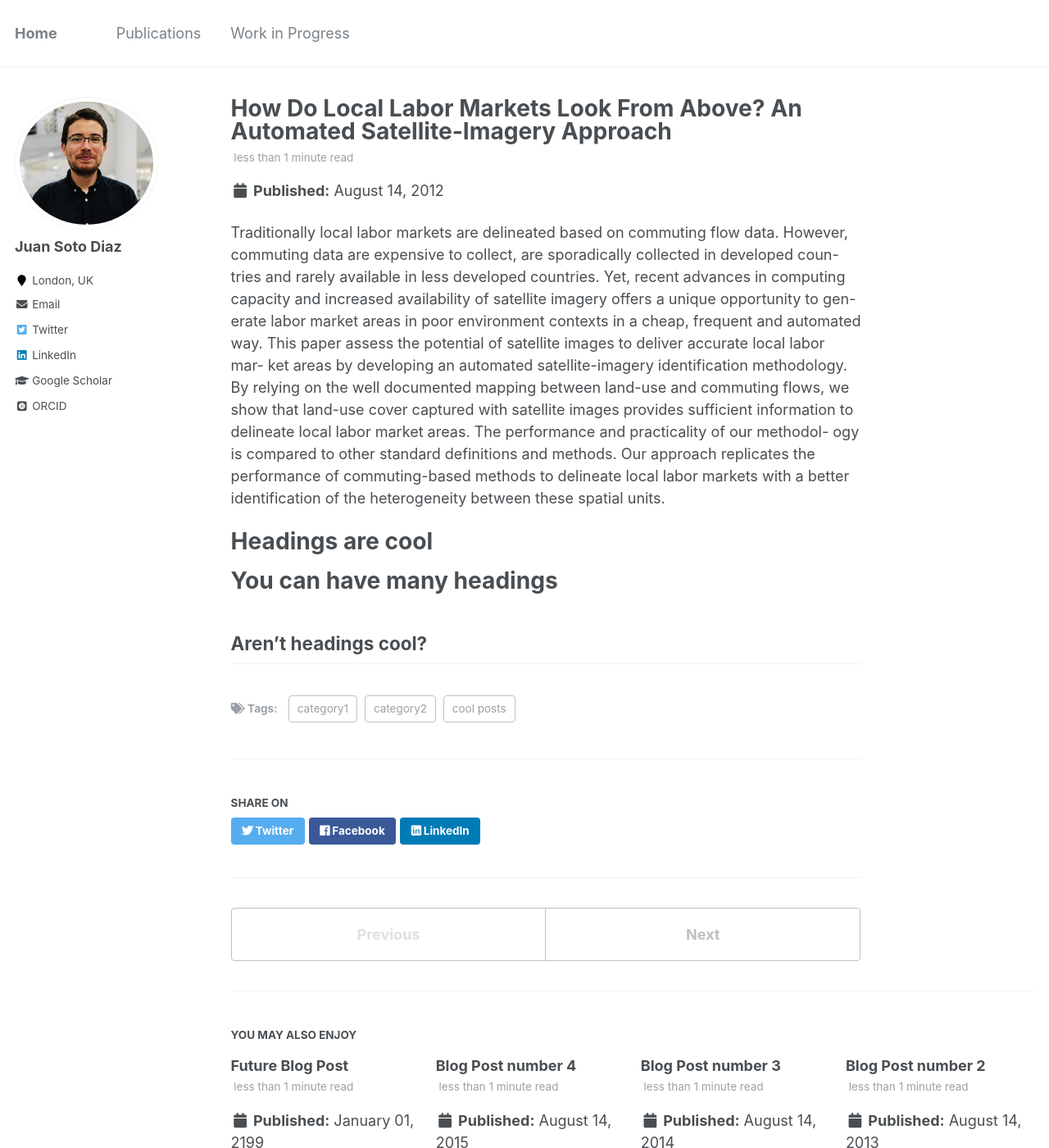
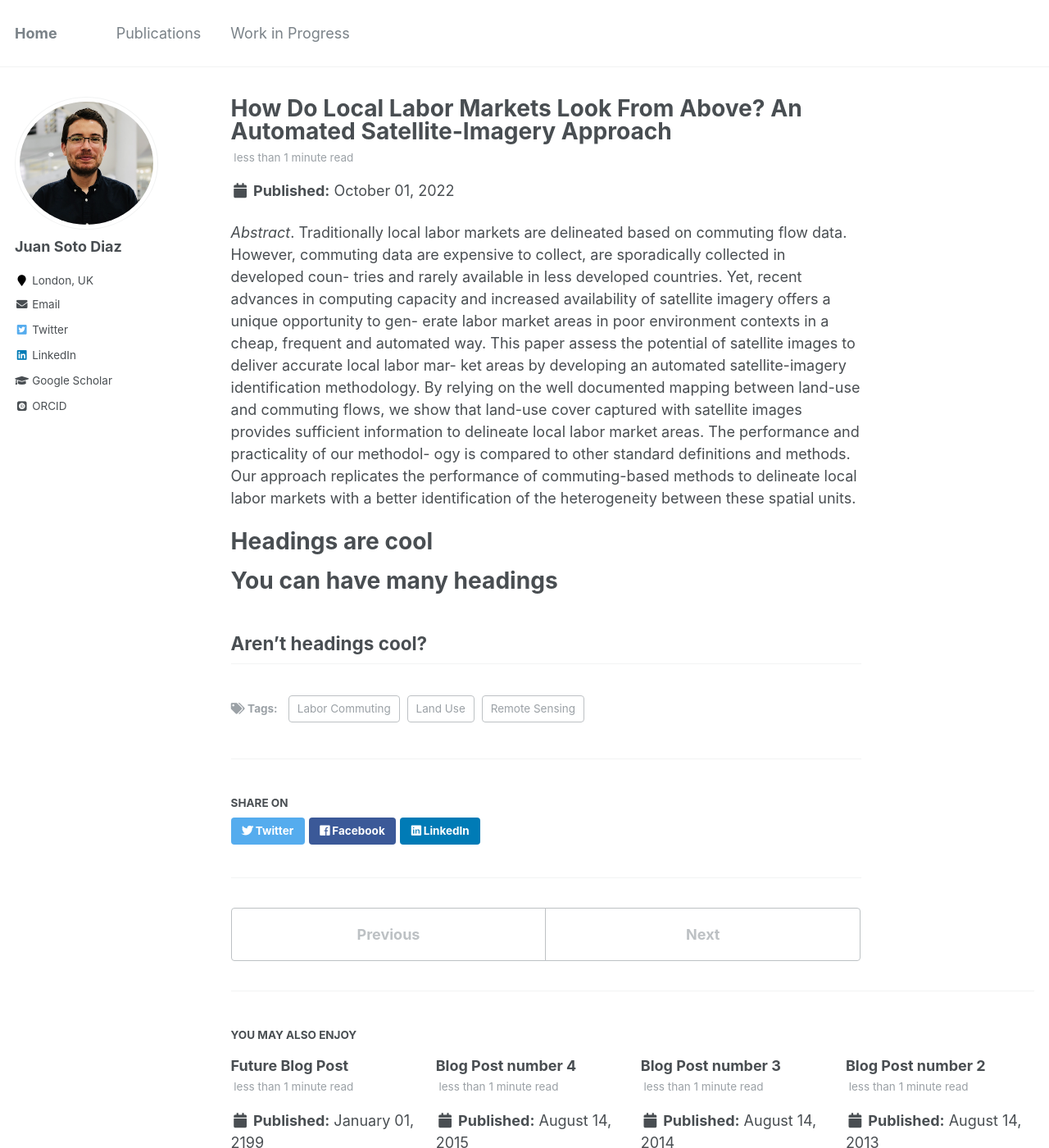
Before and after one commit to pedrofierroz87/pedrofierroz87.github.io, a Jekyll site: the page built from _posts/2012-08-14-blog-post-1.md, in a window 1280 px wide and 1400 px high. Shown: the whole window at 82% size. Built offline with Jekyll 4.4.1, drawn with Linux system fonts in a browser that asks for light colours; some web fonts are replaced.

Commit message:
Update 2012-08-14-blog-post-1.md

```diff
--- a/_posts/2012-08-14-blog-post-1.md
+++ b/_posts/2012-08-14-blog-post-1.md
@@ -1,14 +1,14 @@
 ---
 title: 'How Do Local Labor Markets Look From Above? An Automated Satellite-Imagery Approach'
-date: 2012-08-14
+date: 2022-10-01
 permalink: /posts/2012/08/blog-post-1/
 tags:
-  - cool posts
-  - category1
-  - category2
+  - Labor Commuting
+  - Land Use
+  - Remote Sensing
 ---
 
-Traditionally local labor markets are delineated based on commuting flow data. However, commuting data are expensive to collect, are sporadically collected in developed coun- tries and rarely available in less developed countries. Yet, recent advances in computing capacity and increased availability of satellite imagery offers a unique opportunity to gen- erate labor market areas in poor environment contexts in a cheap, frequent and automated way. This paper assess the potential of satellite images to deliver accurate local labor mar- ket areas by developing an automated satellite-imagery identification methodology. By relying on the well documented mapping between land-use and commuting flows, we show that land-use cover captured with satellite images provides sufficient information to delineate local labor market areas. The performance and practicality of our methodol- ogy is compared to other standard definitions and methods. Our approach replicates the performance of commuting-based methods to delineate local labor markets with a better identification of the heterogeneity between these spatial units.
+<i>Abstract</i>. Traditionally local labor markets are delineated based on commuting flow data. However, commuting data are expensive to collect, are sporadically collected in developed coun- tries and rarely available in less developed countries. Yet, recent advances in computing capacity and increased availability of satellite imagery offers a unique opportunity to gen- erate labor market areas in poor environment contexts in a cheap, frequent and automated way. This paper assess the potential of satellite images to deliver accurate local labor mar- ket areas by developing an automated satellite-imagery identification methodology. By relying on the well documented mapping between land-use and commuting flows, we show that land-use cover captured with satellite images provides sufficient information to delineate local labor market areas. The performance and practicality of our methodol- ogy is compared to other standard definitions and methods. Our approach replicates the performance of commuting-based methods to delineate local labor markets with a better identification of the heterogeneity between these spatial units.
 
 Headings are cool
 ======
```
